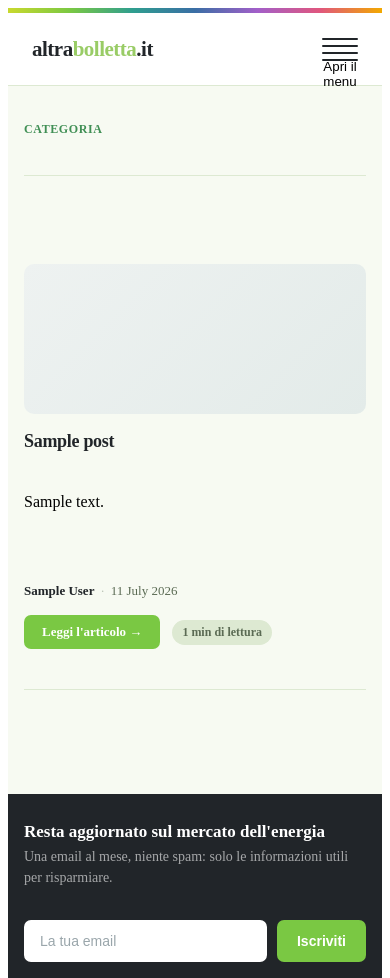
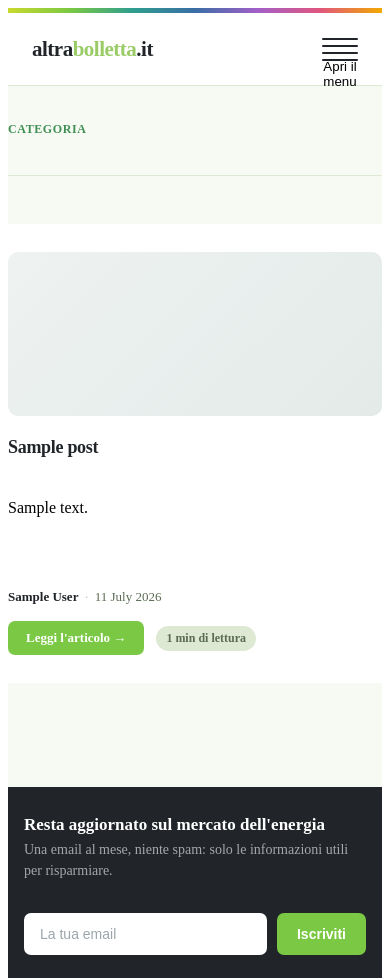
Before and after one commit to clazoc/wordpress, a WordPress theme: template wp-content/themes/comparatore-theme/archive.php in a window 390 px wide. Shown: the top 978 px of the page. Run offline with PHP 8.4 and a stand-in for WordPress, Linux system fonts and the light colour scheme; the site name, menu and one post (Sample post) are stand-ins, and other content is empty.

Commit message:
Magazine: home.php, padding .wrap, sfondi alternati tra articoli
- home.php: nuovo template per la Posts page (/magazine), che in
  WordPress usa home.php (non archive.php) — fix per il tema colori
  e il layout alternato che non comparivano
- archive.css: padding laterale delegato a body .wrap; sfondi
  alternati #fff / --ab-bg su righe pari/dispari con tecnica
  full-bleed (margin negativo); colonna immagine 300→340px,
  spaziatura verticale 40→52px tra contenuto e bordi
- functions.php: enqueue archive.css anche su is_home()

Co-Authored-By: Claude Sonnet 4.6 <noreply@anthropic.com>
Claude-Session: https://claude.ai/code/session_01TgaduJ8rspwRiU12Pqs7sb

```diff
--- a/wp-content/themes/comparatore-theme/assets/css/archive.css
+++ b/wp-content/themes/comparatore-theme/assets/css/archive.css
@@ -9,7 +9,7 @@
 .ab-archive-inner {
 	max-width: 1120px;
 	margin: 0 auto;
-	padding: 0 40px;
+	/* padding laterale ereditato da body .wrap in tokens.css */
 }
 
 /* ---- Intestazione archivio ---- */
@@ -53,17 +53,21 @@
 }
 
 /* ---- Singola riga ---- */
+.ab-post-list { margin: 0 -48px; } /* estendi ai bordi per sfondi full-bleed */
+
 .ab-post-row {
 	display: grid;
-	grid-template-columns: 300px 1fr;
-	gap: 40px;
+	grid-template-columns: 340px 1fr;
+	gap: 48px;
 	align-items: center;
-	padding: 40px 0;
-	border-bottom: 1px solid var(--ab-line);
+	padding: 52px 48px;
+	background: #fff;
 }
 
+.ab-post-list > li:nth-child(even) { background: var(--ab-bg); }
+
 .ab-post-row--flip {
-	grid-template-columns: 1fr 300px;
+	grid-template-columns: 1fr 340px;
 }
 
 .ab-post-row--flip .ab-post-thumb { order: 2; }
@@ -264,12 +268,13 @@
 
 /* ---- Responsive ---- */
 @media (max-width: 800px) {
-	.ab-archive-inner { padding: 0 24px; }
+	.ab-post-list { margin: 0 -28px; }
 
 	.ab-post-row,
 	.ab-post-row--flip {
 		grid-template-columns: 1fr;
-		gap: 16px;
+		gap: 20px;
+		padding: 36px 28px;
 	}
 
 	.ab-post-row--flip .ab-post-thumb,
@@ -281,7 +286,9 @@
 }
 
 @media (max-width: 480px) {
-	.ab-archive-wrap    { padding: 36px 0 56px; }
-	.ab-archive-inner   { padding: 0 16px; }
-	.ab-post-footer     { flex-wrap: wrap; }
+	.ab-archive-wrap  { padding: 36px 0 56px; }
+	.ab-post-list     { margin: 0 -16px; }
+	.ab-post-row,
+	.ab-post-row--flip { padding: 28px 16px; }
+	.ab-post-footer   { flex-wrap: wrap; }
 }
--- a/wp-content/themes/comparatore-theme/functions.php
+++ b/wp-content/themes/comparatore-theme/functions.php
@@ -96,7 +96,7 @@ add_action( 'wp_enqueue_scripts', function () {
 		);
 	}
 
-	if ( is_category() || is_tag() || is_author() || is_archive() ) {
+	if ( is_home() || is_category() || is_tag() || is_author() || is_archive() ) {
 		wp_enqueue_style(
 			'comparatore-theme-archive',
 			get_stylesheet_directory_uri() . '/assets/css/archive.css',
```
Also changed, not shown: wp-content/themes/comparatore-theme/home.php (added, +118 -0 lines).
